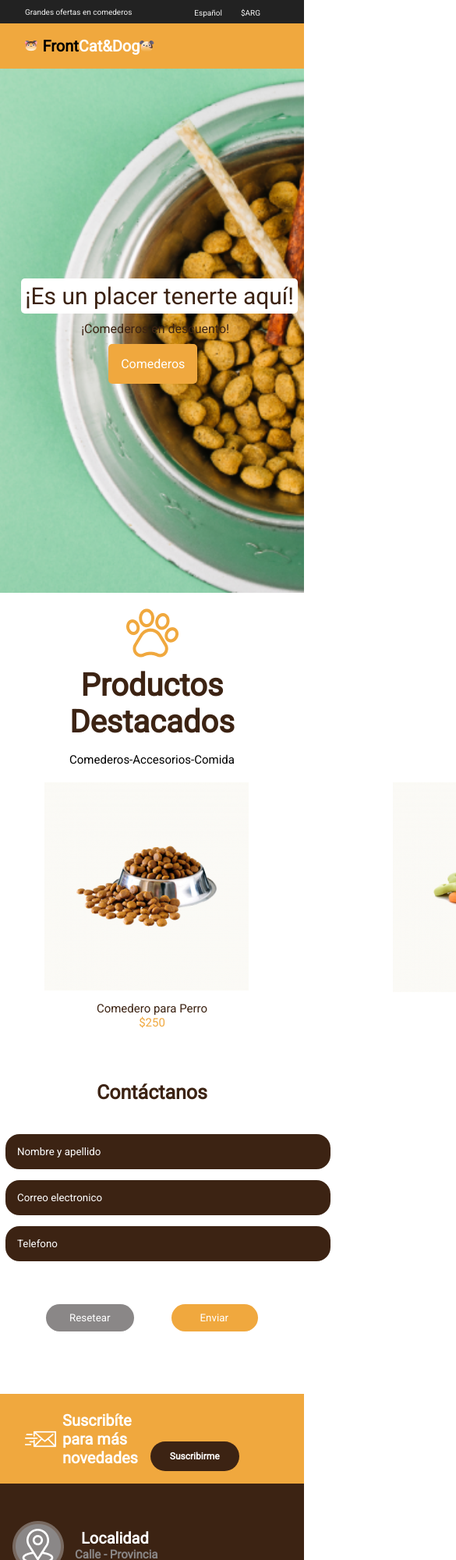
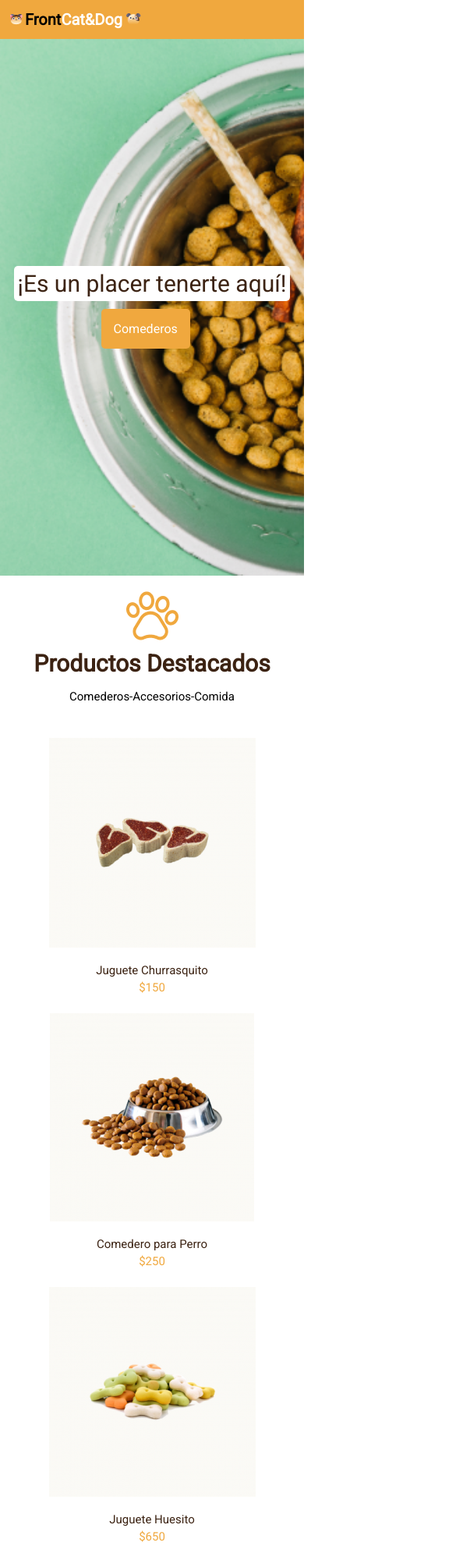
Before and after one commit to octavioegeafaure/PetShop, a plain HTML site: page index.html in a window 390 px wide. Shown: the top 2000 px of the page at 78% size, 585 px wide, since content can reach past the window. Drawn offline with Linux system fonts and the light colour scheme.

Commit message:
media queries

```diff
--- a/css/style.css
+++ b/css/style.css
@@ -1,5 +1,6 @@
 /* general */
 @import url('https://fonts.googleapis.com/css2?family=Roboto&display=swap');
+
 * {
     font-family: 'Roboto', sans-serif;
     margin: 0px;
@@ -30,17 +31,18 @@
     padding-left: 2rem ;
 
 }
+
 /*Barra Navegacion*/
 .barra-nav {
     display: flex;
     align-items: center;
     background-color: #F0A83E;
     padding-left: 2rem;
-    padding-bottom: 0.5rem;
-    padding-top: 0.5rem;
+    padding-bottom: 0.8rem;
+    padding-top: 0.8rem;
 }
 .barra-nav h1 {
-    font-size: 20px;
+    font-size: 22px;
     font-weight: bolder;
     align-items: center;
     justify-content: space-between;
@@ -49,29 +51,25 @@
     color: #FFFFFF;
 
 }
-
 .barra-nav ul li a {
     color: #FFF;
     font-weight: 500;
     font-size: 15px;
     display: flex;
 
-
 }
 .barra-nav ul {
     display: flex;
-    padding: 1rem  0rem 0.5rem 46.5rem;
-    align-items: center;
-}
-.barra-nav li {
-    padding: 0rem 1.6rem 0rem 0rem;
-    display: flex;
-    justify-content: space-between;
-    align-items: center;
+    padding-left: 47.5rem;
+
 }
 
+.barra-nav a {
+    padding-right: 1rem;
+}
 .barra-nav img {
-    margin-right: 0.4rem;
+    margin-left: 0.3rem;
+    margin-right: 0.2rem;
 }
 
 
@@ -81,7 +79,7 @@
     background:url('../img/bowl-and-pet-daities-on-green-background1.png') ;
     background-size: cover;
     color:#3C2313;
-    height: 42rem;
+    height: 43rem;
     display: flex;
     justify-content: flex-end;
     align-items: center;
@@ -104,7 +102,7 @@
 
 .contenedor .seccionBanner .descuentos, .comederos {
     font-size: 16px;
-    margin: 10px 0px 0px 85px
+    margin: 0.625rem 0rem 0rem 5.313rem;
 }
 
 .seccionBanner .comederos {
@@ -114,7 +112,7 @@
     color: #FFF;
     border-radius: 5px;
     cursor: pointer;
-    margin: 10px 0px 0px 120px
+    margin: 0.625rem 0rem 0rem 7.5rem;
 
 }
 .productos .pata {
@@ -150,12 +148,12 @@
 
 }
 .cards img {
-    margin-left: 85px;
+    margin-left: 5.5rem;
 }
 
 .cards figure figcaption {
     position: relative;
-    margin-top: 10px ;
+    margin-top: 1rem ;
 }
 
 .cards figure figcaption .precio {
@@ -184,8 +182,8 @@
     background-color: #3C2313;
     border-radius: 18px;
     border-style: none;
-    padding: 15px 250px 15px 15px;
-    margin: 7px;
+    padding: 0.938rem 15rem 0.938rem 0.938rem;
+    margin: 0.4rem;
     color: #FFFFFF
 }
 .contactoMain ::placeholder{
@@ -205,7 +203,7 @@ button[type="reset"] {
     background-color: #8A8787;
     border-radius: 20px;
     border-style: none;
-    padding: 10px 30px 10px 30px;
+    padding: 0.6rem 1.8rem 0.6rem 1.8rem;
     margin-right: 3rem;
     color: #FFFFFF;
 }
@@ -213,7 +211,7 @@ button[type="submit"] {
     background-color: #F0A83E;
     border-radius: 20px;
     border-style: none;
-    padding: 10px 38px 10px 37px;
+    padding: 0.6rem 2.2rem 0.6rem 2.2rem;
     color: #FFFFFF;
 }
 .botones {
@@ -238,7 +236,7 @@ button[type="submit"] {
     margin-top: 5rem;
 }
 .suscribite img {
-    padding-left: 2rem;
+    padding-left: 1.2rem;
 }
 h4 {
     font-weight: 700;
@@ -249,17 +247,20 @@ h4 {
 .suscribirme input{
     background-color: #FFFFFF;
     color:#A0A0A0;
-    border-radius: 18px;
+    border-radius: 1.2rem;
     border-style: none;
-    padding: 15px 250px 15px 15px;
+    padding: 1rem 15rem 1rem 1rem;
     margin-left: 30rem;
 }
 
 .suscribirme button{
+
+
+    justify-content: center;
     background-color: #3C2313;
     font-size: 12px;
     font-weight: 600;
-    padding: 12px 25px 12px 25px;
+    padding: 1.1rem 2.2rem 1.1rem ;
     margin-left: 1rem;
 }
 
@@ -281,7 +282,7 @@ h5 {
     color: #8A8787;
     font-size: 15px;
     font-weight: 700;
-    padding-left: 5rem;
+    padding-left: 5.6rem;
 }
 .informacion img {
     padding-top: 3rem;
@@ -294,3 +295,64 @@ h5 {
     display: flex;
     justify-content: center;
 }
+
+/*Media Queries*/
+
+@media all and (max-width: 768px ){
+    .top {
+        display: none;
+    }
+    .seccionBanner .descuentos {
+        display: none;
+    }
+    .barra-nav {
+        align-items: flex-start;
+        padding-left: unset;
+        align-items: center;
+        padding-left: 0.5rem;
+    }
+    .barra-nav h1 {
+        font-size: 20px;
+    }
+    .seccionBanner{
+        justify-content: center;
+    }
+    .productos .productosDestacados {
+        font-size: 30px;
+    }
+    .cards {
+        flex-direction: column;
+        grid-template-columns: unset;
+    }
+    .cards img {
+    margin-left: unset;
+    padding-top: 1.5rem;
+    }
+    .cards figure figcaption .precio{
+        padding-top: 0.25rem;
+    }
+
+    .formulario form {
+        flex-wrap: unset;
+    }
+    .suscribite {
+        display: inherit;
+        margin-top: 2rem;
+    }
+    h4 {
+        align-items: center;
+        justify-content: center;
+        margin-left: 4.5rem;
+        margin-top: -2.2rem;
+    }
+    .suscribirme input {
+        margin-left: 1rem;;
+        margin-top: 1rem;
+        padding: 0.8rem 4rem 0.8rem 0.5rem;
+    }
+    .suscribirme button {
+        padding: 0.8rem 1rem 0.8rem 1rem;
+        margin-left: 0.5rem;
+    }
+
+}
--- a/index.html
+++ b/index.html
@@ -123,11 +123,11 @@
                 <h5>Localidad</h5>
                 <p>Calle - Provincia</p>
                 <img src="./img/icono.png" alt="">
-                <h5>Localidad</h5>
-                <p>Calle - Provincia</p>
+                <h5>Teléfono</h5>
+                <p>Número de teléfono</p>
                 <img src="./img/icono.png" alt="">
-                <h5>Localidad</h5>
-                <p>Calle - Provincia</p>
+                <h5>Correo Electrónico</h5>
+                <p>Dirección de correo</p>
             </div>
 
         </section>
```
